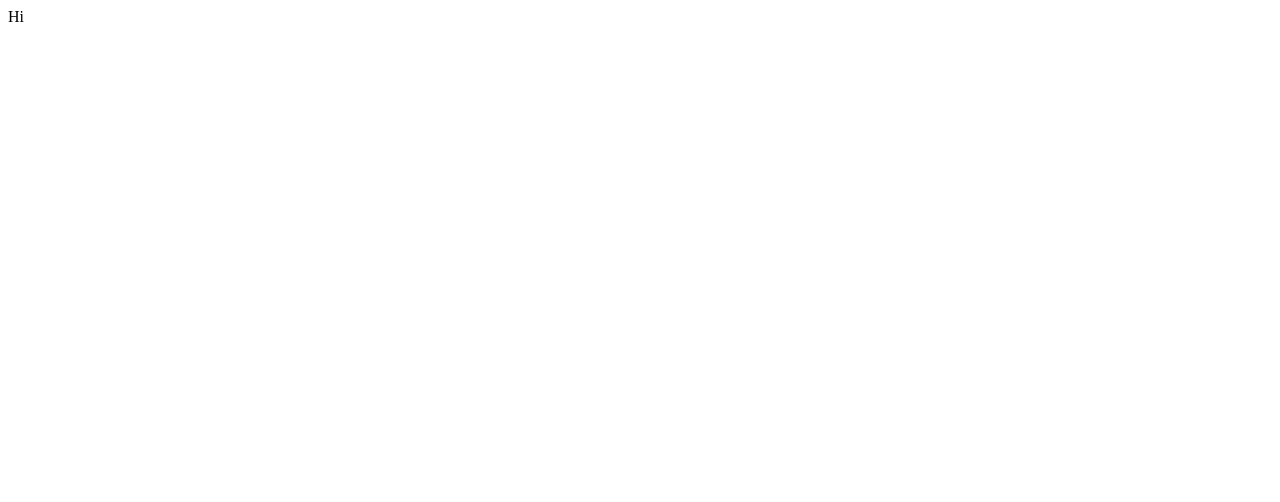
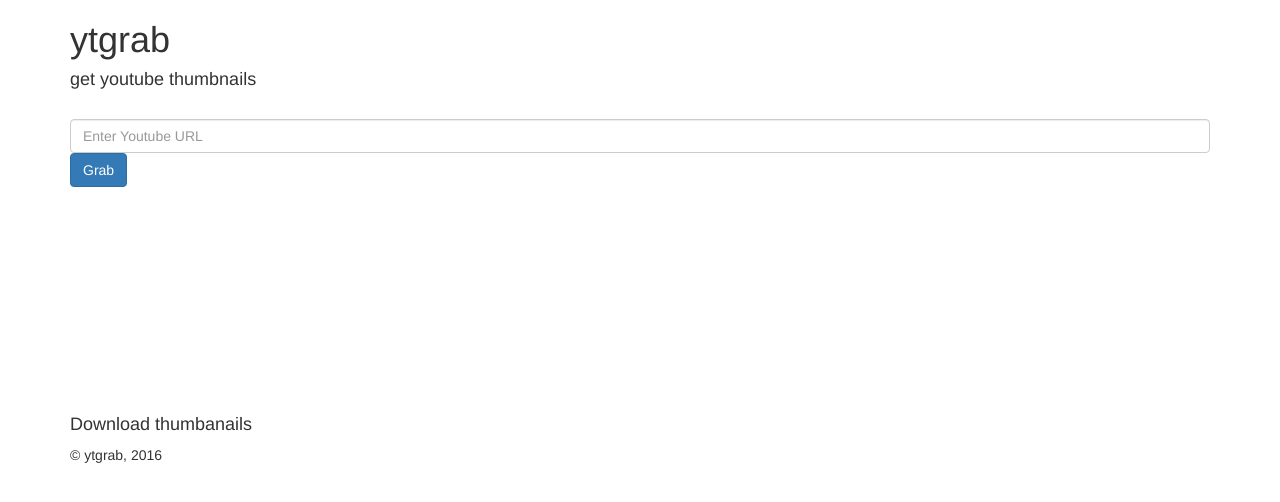
Before and after one commit to realvjy/ytgrab, a plain HTML site: page index.html in a window 1280 px wide. Drawn offline with nearby package versions, Linux system fonts and the light colour scheme.

Commit message:
Hosted at github

```diff
--- a/index.html
+++ b/index.html
@@ -1 +1,39 @@
-Hi
+<!DOCTYPE html>
+<html>
+  <head>
+    <meta charset="utf-8">
+    <title>ytgrab 0.1 - get youtube thumbnails</title>
+    <link rel="stylesheet" href="https://maxcdn.bootstrapcdn.com/bootstrap/3.3.6/css/bootstrap.min.css" charset="utf-8">
+    <link rel="stylesheet" href="style.css" charset="utf-8">
+  </head>
+  <body>
+    <div class="container">
+      <div class="logo">
+        <h1>ytgrab</h1>
+        <h4>get youtube thumbnails</h4>
+      </div>
+      <form id="ifrm" method="post">
+        <div class="form-group">
+          <label for="yturl"></label>
+          <input type="text" name="name" class="form-control" id="urlTxt" placeholder="Enter Youtube URL">
+          <button type="button" name="button" id="btn-grab" class="btn btn-primary">Grab</button>
+        </div>
+      </form>
+      <div class="yt-wrap">
+        <iframe id="youtube" width="360" height="203" frameborder="0" allowfullscreen class="center-block"></iframe>
+      </div>
+
+      <div id="select">
+        <h4>Download thumbanails </h4>
+        <ul class="list-inline">
+        </ul>
+      </div>
+      <footer>
+        &copy; ytgrab, 2016
+      </footer>
+    </div>
+    <script src="https://code.jquery.com/jquery-2.2.0.min.js" charset="utf-8"></script>
+    <script src="https://maxcdn.bootstrapcdn.com/bootstrap/3.3.6/js/bootstrap.min.js" charset="utf-8"></script>
+    <script src="main.js" charset="utf-8"></script>
+  </body>
+</html>
```
